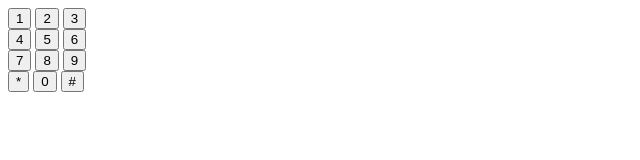
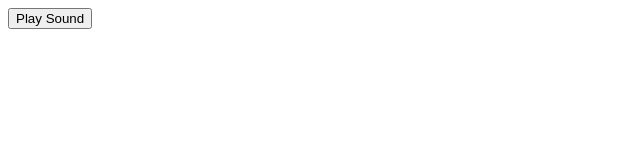
Before and after one commit to einadghfsghne/DTMF-Sound-TEST, a plain HTML site: page dtmf01.html in a window 1280 px wide. Shown: the whole page, without its empty margins (0-640 px from the left). Drawn offline with Linux system fonts and the light colour scheme.

Commit message:
Update dtmf01.html

```diff
--- a/dtmf01.html
+++ b/dtmf01.html
@@ -1,73 +1,43 @@
 <!DOCTYPE html>
-<html lang="ja">
+<html lang="en">
 <head>
     <meta charset="UTF-8">
     <meta name="viewport" content="width=device-width, initial-scale=1.0">
-    <title>DTMF Sound</title>
+    <title>Oscillator</title>
 </head>
 <body>
-    <div>
-        <button onmousedown="startDTMF('1')" onmouseup="stopDTMF()" onmouseleave="stopDTMF()">1</button>
-        <button onmousedown="startDTMF('2')" onmouseup="stopDTMF()" onmouseleave="stopDTMF()">2</button>
-        <button onmousedown="startDTMF('3')" onmouseup="stopDTMF()" onmouseleave="stopDTMF()">3</button><br>
-        <button onmousedown="startDTMF('4')" onmouseup="stopDTMF()" onmouseleave="stopDTMF()">4</button>
-        <button onmousedown="startDTMF('5')" onmouseup="stopDTMF()" onmouseleave="stopDTMF()">5</button>
-        <button onmousedown="startDTMF('6')" onmouseup="stopDTMF()" onmouseleave="stopDTMF()">6</button><br>
-        <button onmousedown="startDTMF('7')" onmouseup="stopDTMF()" onmouseleave="stopDTMF()">7</button>
-        <button onmousedown="startDTMF('8')" onmouseup="stopDTMF()" onmouseleave="stopDTMF()">8</button>
-        <button onmousedown="startDTMF('9')" onmouseup="stopDTMF()" onmouseleave="stopDTMF()">9</button><br>
-        <button onmousedown="startDTMF('*')" onmouseup="stopDTMF()" onmouseleave="stopDTMF()">*</button>
-        <button onmousedown="startDTMF('0')" onmouseup="stopDTMF()" onmouseleave="stopDTMF()">0</button>
-        <button onmousedown="startDTMF('#')" onmouseup="stopDTMF()" onmouseleave="stopDTMF()">#</button>
-    </div>
+    <button id="playButton">Play Sound</button>
+    <script>
+        let audioContext;
+        let oscillator2;
+        let gainNode;
 
-    <script>
-        let oscillator1, oscillator2, gainNode;
-        const audioCtx = new (window.AudioContext || window.webkitAudioContext)();
+        document.getElementById('playButton').addEventListener('mousedown', playSound);
+        document.getElementById('playButton').addEventListener('touchstart', playSound);
 
-        function startDTMF(tone) {
-            const frequencies = {
-                '1': [697, 1209],
-                '2': [697, 1336],
-                '3': [697, 1477],
-                '4': [770, 1209],
-                '5': [770, 1336],
-                '6': [770, 1477],
-                '7': [852, 1209],
-                '8': [852, 1336],
-                '9': [852, 1477],
-                '*': [941, 1209],
-                '0': [941, 1336],
-                '#': [941, 1477]
-            };
+        document.getElementById('playButton').addEventListener('mouseup', stopSound);
+        document.getElementById('playButton').addEventListener('touchend', stopSound);
 
-            // Stop existing oscillators if any
-            stopDTMF();
+        function playSound() {
+            if (!audioContext) {
+                audioContext = new (window.AudioContext || window.webkitAudioContext)();
+            }
 
-            // Create a GainNode to control the volume
-            gainNode = audioCtx.createGain();
-            gainNode.gain.value = 0.5; // Set volume to 50%
+            oscillator2 = audioContext.createOscillator();
+            gainNode = audioContext.createGain();
 
-            oscillator1 = audioCtx.createOscillator();
-            oscillator2 = audioCtx.createOscillator();
+            oscillator2.connect(gainNode);
+            gainNode.connect(audioContext.destination);
 
-            oscillator1.frequency.value = frequencies[tone][0];
-            oscillator2.frequency.value = frequencies[tone][1];
+            oscillator2.type = 'square';
+            oscillator2.frequency.setValueAtTime(440, audioContext.currentTime); // 440HzのA音
 
-            oscillator1.connect(gainNode);
-            oscillator2.connect(gainNode);
+            gainNode.gain.setValueAtTime(0.5, audioContext.currentTime);
 
-            gainNode.connect(audioCtx.destination);
-
-            oscillator1.start();
             oscillator2.start();
         }
 
-        function stopDTMF() {
-            if (oscillator1) {
-                oscillator1.stop();
-                oscillator1.disconnect();
-            }
+        function stopSound() {
             if (oscillator2) {
                 oscillator2.stop();
                 oscillator2.disconnect();
```
